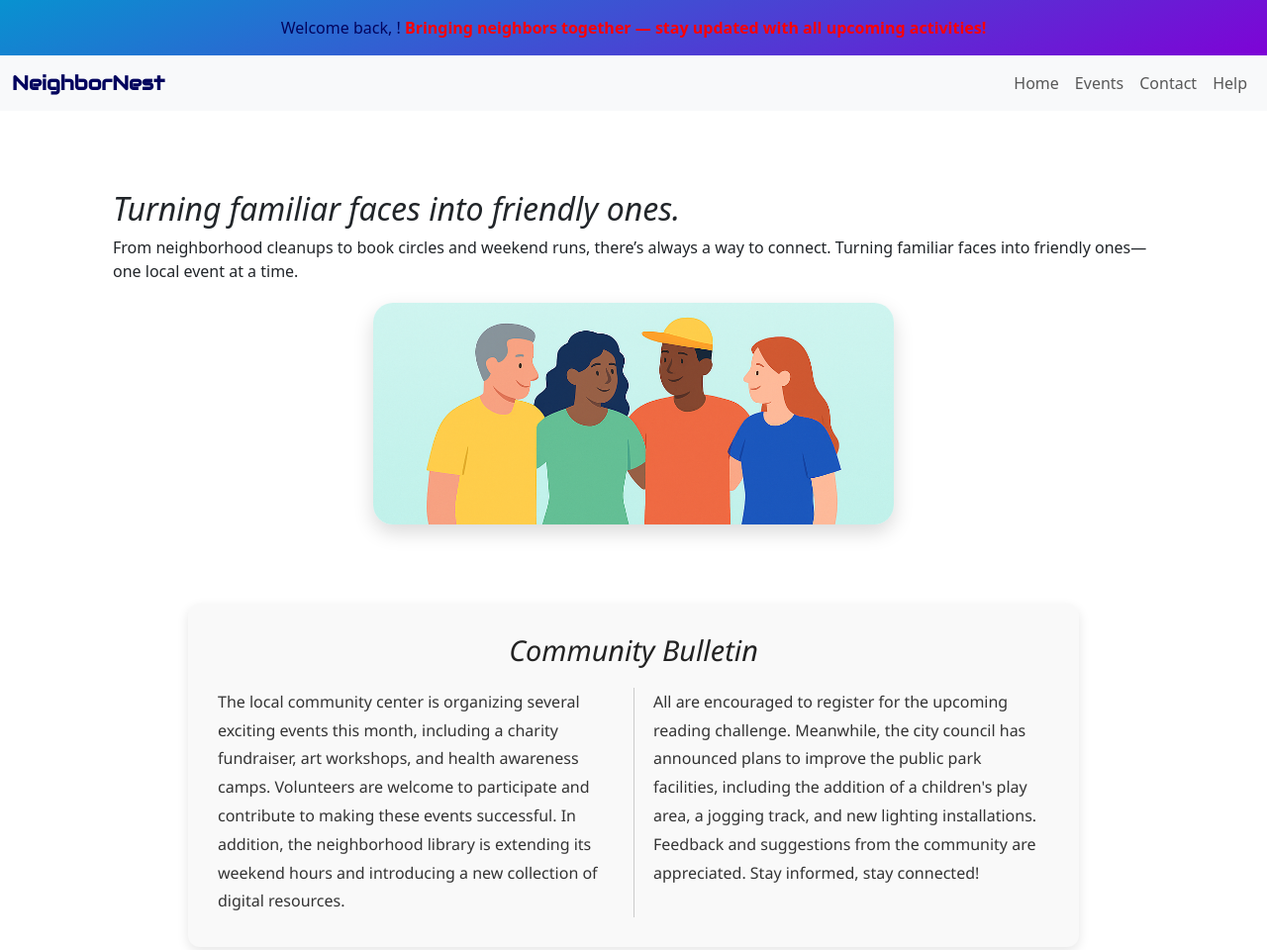
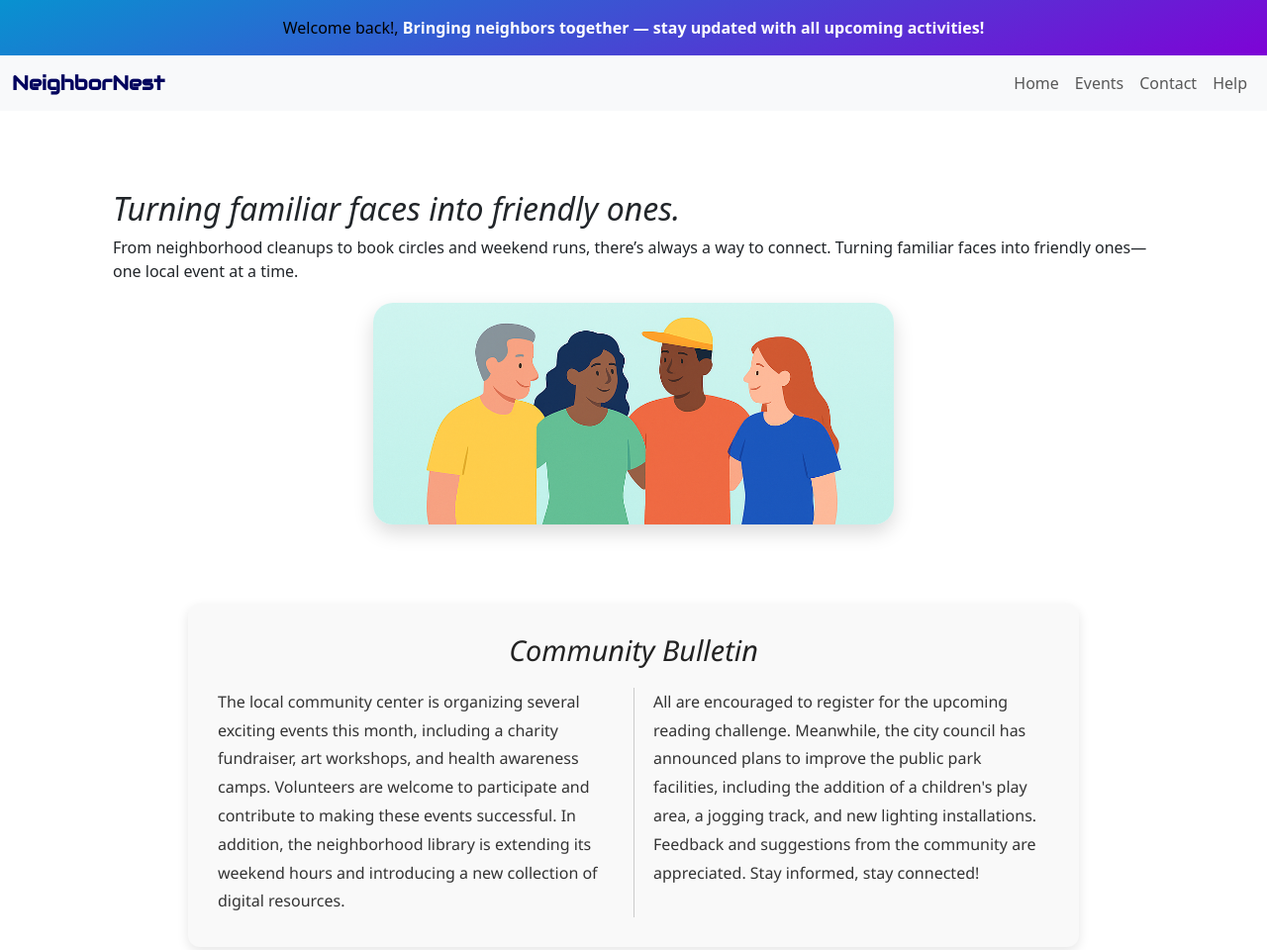
Before and after one commit to Work-with-velu/CommunityEventPage, a plain HTML site: page index.html in a window 1280 px wide. Shown: the top 960 px of the page at 99% size. Drawn offline with nearby package versions, Linux system fonts and the light colour scheme.

Commit message:
Update index.html

```diff
--- a/index.html
+++ b/index.html
@@ -34,8 +34,8 @@
   <!-- Navigation -->
   <header>
     <div id="mainHeader">
-      Welcome back, <span class="highlight"></span>!
-      <span style="color: red; font-weight: bold;">Bringing neighbors together — stay updated with all upcoming activities!</span>
+      <span class="highlight" style="color: black;">Welcome back!, </span>
+      <span style="color: white;font-weight: bold;">Bringing neighbors together — stay updated with all upcoming activities!</span>
     </div>
 
     <nav class="navbar navbar-expand-lg navbar-light bg-light sticky-top" id="navvcontainer">
```
